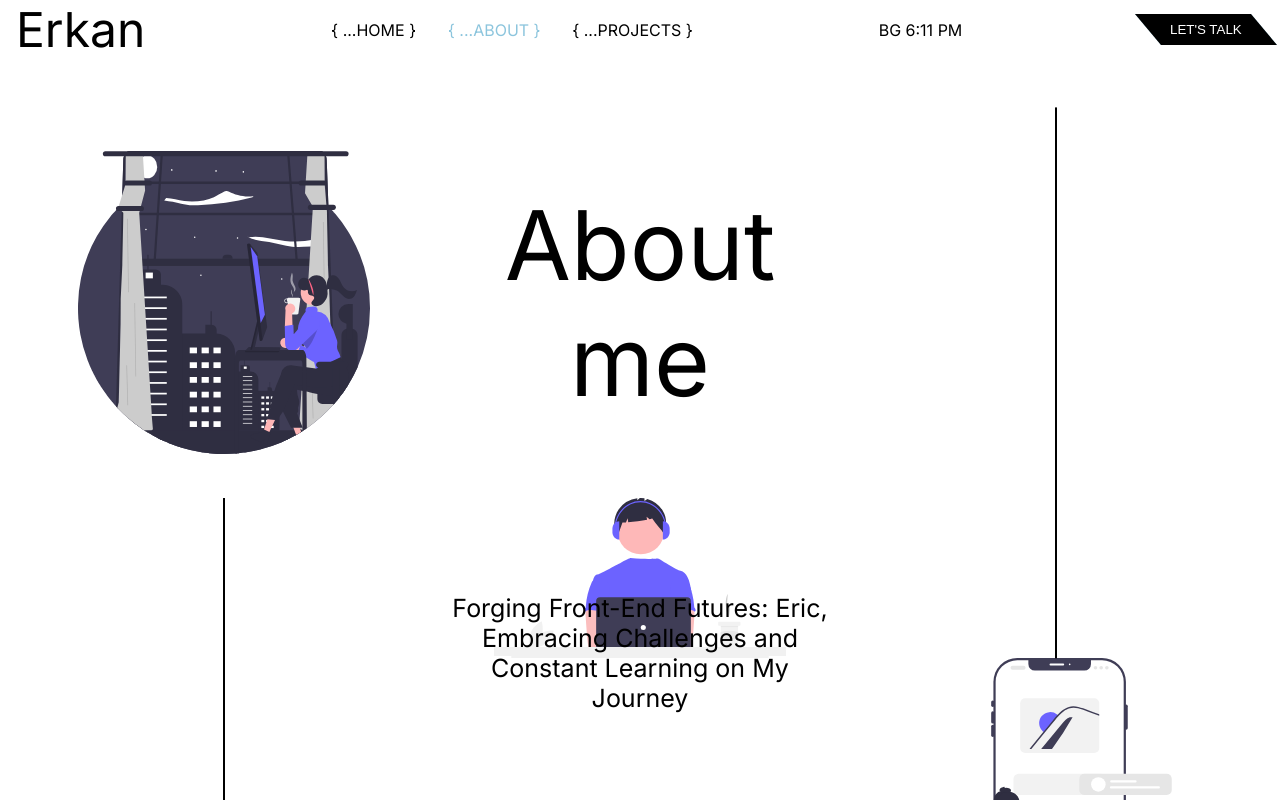
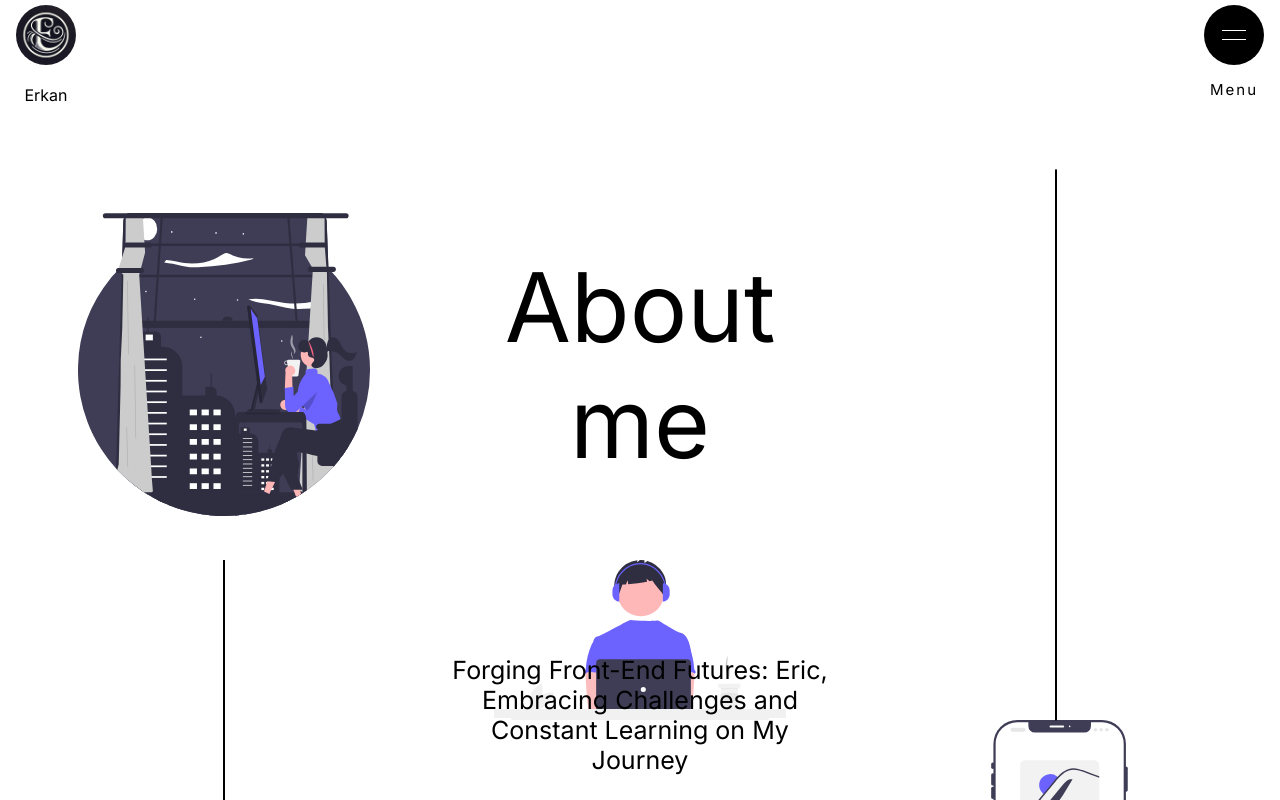
Before and after one commit to erkanuz/erkanuz-portfolio, a Next.js app: page /about in a window 1280 px wide. Shown: the top 800 px of the page. Built offline with nearby package versions, Linux system fonts and the light colour scheme.

Commit message:
Redesigned navigation bar

```diff
--- a/components/Navbar/Navbar.jsx
+++ b/components/Navbar/Navbar.jsx
@@ -1,22 +1,30 @@
 'use client';
-import { useState, useEffect } from 'react';
+import React, { useState, useRef, useEffect } from 'react'
+
+import Link from 'next/link'
+import { usePathname } from 'next/navigation';
+
+import gsap from 'gsap'
+import { useGSAP } from '@gsap/react'
+
 import styles from './style.module.scss'
 
-import Link from 'next/link';
-import { usePathname } from 'next/navigation';
+import NavbarModal from './NavbarModal';
 
-import TimeDisplay from './TimeDisplay';
-
-import { NavbarButton } from '../Buttons';
-
-const NavbarItems = [
+const menuLinks = [
   { id: 1, title: "{ ...HOME }", link: '/' },
   { id: 2, title: "{ ...ABOUT }", link: '/about' },
   { id: 3, title: "{ ...PROJECTS }", link: '/projects' },
 ]
 
+const socialLinks = [
+  { id: 1, title: "LinkedIn", to: '/' },
+  { id: 2, title: "Codewars", to: '/' },
+  { id: 3, title: "Github", to: '/' },
+  { id: 4, title: "Leetcode", to: '/' },
+]
+
 export const Navbar = () => {
-
   const [isActive, setIsActive] = useState(false);
   const pathname = usePathname();
 
@@ -24,7 +32,6 @@ export const Navbar = () => {
     // Check if there is an anchor in the URL
     const hash = window.location.hash;
     if (hash) {
-      // Find the target element by ID (in this case, 'contacts')
       const targetElement = document.getElementById(hash.substring(1));
       if (targetElement) {
         targetElement.scrollIntoView({ behavior: 'smooth' });
@@ -32,47 +39,86 @@ export const Navbar = () => {
     }
   }, []);
 
+  const container = useRef();
+  const [isMenuOpen, setIsMenuOpen] = useState(false);
+
+  const tl = useRef();
+
+  const toggleMenu = () => {
+    setIsMenuOpen(!isMenuOpen);
+  };
+
+  useGSAP(() => {
+    gsap.set(".menu_link_item_holder", { y: 75 });
+    gsap.set(".social_items", { x: -100 });
+    gsap.set(".show_reels", { x: -200 });
+
+    tl.current = gsap.timeline({
+      paused: true
+    })
+      .to(".menu_overlay", {
+        duration: 1.25,
+        clipPath: "polygon(0% 0%, 100% 0%, 100% 100%, 0% 100%)",
+        ease: "power4.inOut"
+      })
+      .to(".menu_link_item_holder", {
+        y: 0,
+        duration: 1,
+        stagger: 0.1,
+        ease: "power4.inOut",
+        delay: -0.75,
+      })
+      .to(".social_items", {
+        x: 0,
+        duration: 1,
+        stagger: 0.1,
+        ease: "power4.inOut",
+        delay: -0.75,
+      })
+      .to(".show_reels", {
+        x: 0,
+        duration: 1,
+        stagger: 0.1,
+        ease: "power4.inOut",
+        delay: -0.75,
+      })
+  }, { scope: container });
+
+  useEffect(() => {
+    if (isMenuOpen) {
+      tl.current.play();
+    } else {
+      tl.current.reverse();
+    }
+  }, [isMenuOpen]);
+
   return (
-    <header className={styles.header}>
-      <a href="/" className={styles.logo}>Erkan</a>
+    <header className={styles.menu_container} ref={container}>
 
-      <nav>
-        <ul>
-          {NavbarItems.map(item => (
-            <li key={item.id}>
-              <Link href={item.link}>
-                <span className={pathname === item.link ? styles.active : ''}>{item.title}</span>
+      {/*TOP MENU*/}
+      <nav className={styles.menu_bar}>
+
+        {/*LOGO*/}
+        <div className={styles.menu_logo}>
+          <Link href={"/"} className={styles.logo}>
+            <img src="/logo.png" alt="Logo" style={{height: '60px', width: '60px', borderRadius: '50%'}}/>
+            <p>Erkan</p>
           </Link>
-            </li>
-          ))}
-        </ul>
-      </nav>
+        </div>
 
-      <span className={styles.time_display}><TimeDisplay /></span>
-
-      <NavbarButton />
-
+        {/*NAVBAR BUTTON*/}
+        <div className={styles.nav_button}
+        onClick={toggleMenu}>
           <div onClick={() => setIsActive(!isActive)} className={styles.button}>
             <div className={`${styles.burger} ${isActive ? styles.burgerActive : ''}`}></div>
           </div>
+          <p className={styles.invisable}>Menu</p>
+        </div>
 
-      <div className={`${styles.menu} ${isActive ? styles.open : ''}`}>
-        <div className={styles.body}>
-          <div className={styles.nav}>
-            <div className={styles.second_header}>
-              <p>Navigation</p>
+      </nav>
 
-              {NavbarItems.map((item) => (
-                <li key={item.id}>
-                  <Link href={item.link}>
-                    <span className={pathname === item.link ? styles.active : ''}>{item.title}</span>
-                  </Link>
-                </li>
-              ))}
-            </div>
-          </div>
-        </div>
-      </div>
+      {/*NAVBAR_MODAL*/}
+      <NavbarModal menuLinks={menuLinks} socialLinks={socialLinks} className={isMenuOpen ? styles.active : ''} />
 
     </header>
   )
--- /dev/null
+++ b/components/Navbar/NavbarModal.jsx
@@ -0,0 +1,46 @@
+import Link from 'next/link';
+import { usePathname } from 'next/navigation';
+import styles from './style.module.scss'
+
+const NavbarModal = ({ menuLinks, socialLinks }) => {
+  const pathname = usePathname();
+
+  return (
+    <div className={`${styles.menu_overlay} menu_overlay`}>
+      <div className={styles.menu_copy}>
+        <div className={styles.menu_links}>
+          {menuLinks.map((link, index) => (
+            <div className={styles.menu_link_item} key={index}>
+              <div className={`${styles.menu_link_item_holder} menu_link_item_holder`}>
+                <Link href={link.link} className={styles.menu_link}>
+                  <span className={pathname === link.link ? styles.active : ''}>{link.title}</span>
+                </Link>
+              </div>
+            </div>
+          ))}
+        </div>
+      </div>
+
+      {/*BOTTOM ELEMENTS*/}
+      <div className={styles.bottom_elements}>
+        <div className={styles.social_links}>
+          {socialLinks.map((links, id) => (
+            <div className={styles.box} key={id}>
+              <div className={`${styles.social_items} social_items`}>
+                <a className={styles.socials} href={links.to}>{links.title} &#8599;</a>
+              </div>
+            </div>
+          ))}
+        </div>
+
+        <div className={styles.reels}>
+          <div className={`${styles.show_reels} show_reels`}>
+            <p> Currently based<br/> in Burgas, Bulgaria</p>
+          </div>
+        </div>
+      </div>
+    </div>
+  );
+};
+
+export default NavbarModal;
--- a/components/Navbar/TimeDisplay.jsx
+++ /dev/null
@@ -1,25 +0,0 @@
-import { useState, useEffect } from 'react';
-
-const TimeDisplay = () => {
-  const [time, setTime] = useState(new Date());
-
-  useEffect(() => {
-    const interval = setInterval(() => {
-      setTime(new Date());
-    }, 1000);
-
-    return () => clearInterval(interval);
-  }, []);
-
-  const euTime = time.toLocaleTimeString('en-US', {
-    timeZone: 'Europe/Sofia',
-    hour: 'numeric',
-    minute: '2-digit',
-    hour12: true,
-  });
-
-  const formattedTime = { __html: `BG ${euTime}` };
-  return <div dangerouslySetInnerHTML={formattedTime}/>;
-};
-
-export default TimeDisplay;
--- a/components/Navbar/style.module.scss
+++ b/components/Navbar/style.module.scss
@@ -1,120 +1,136 @@
-$small: 300px;
-$medium: 990px;
-$navbar-width: 300px;
+.menu_container {
+    position: sticky;
+    top: 0;
+    z-index: 20;
+    background-color: rgb(255, 255, 255);
 
-.header {
-    display: flex;
-    align-items: center;
-    justify-content: space-between;
+    height: 100%;
+
+    .menu_bar {
         max-width: 1800px;
         margin: 0 auto;
+        display: flex;
+        justify-content: space-between;
+        padding: 5px 0 0 0;
 
-    .logo {
-        font-size: 48px;
-    }
+        .menu_logo {
+            z-index: 200;
+            text-align: center;
 
-    nav {
-        ul {
-            display: flex;
-            align-items: center;
-            gap: 2em;
-            margin: 0;
-
-            span {
-                position: relative;
-                transition: color .3s;
-
-                &::after {
-                    content: '';
-                    position: absolute;
-                    width: 0px; height: 2px;
-                    background-color: black;
-                    left: .0; bottom: -.5rem;
-                    transition: all .4s ease-in-out;
-                }
-
-                &:hover::after {
-                    width: 100%;
-                }
-
-                &.active {
-                    color: #8CC5DD;
+            @media (max-width: 768px) {
+                left: 0;
             }
         }
     }
 }
 
-    .menu {
+.menu_overlay {
     position: fixed;
-        height: 100vh;
-        z-index: 99;
+    left: 0;
     top: 0;
-        right: -100%;
-        background-color: rgb(41, 41, 41);
-        transition: right 0.6s ease-in-out;
+    width: 100%;
+    height: 100%;
+    padding: 1em;
+    background: #f0f9ff;
+    display: flex;
+    flex-direction: column;
+    justify-content: space-between;
+    clip-path: polygon(0% 0%, 100% 0%, 100% 0%, 0% 0%);
 
-        &.open {
-          right: 0;
+    z-index: 100;
 }
 
-        .body {
-            box-sizing: border-box;
-            height: 100%;
-            padding: 100px;
+.menu_copy {
+    max-width: 1800px;
+    margin: 0 auto;
+    display: flex;
+    flex-direction: column;
+    align-items: start;
+    justify-content: center;
+    width: 100%;
+    flex-grow: 1;
+    gap: 10em;
 
-            .nav {
-                font-size: 56px;
-                gap: 12px;
-                margin-top: 40px;
+    .menu_links {
+        display: flex;
+        flex-direction: column;
+        gap: 1.5em;
 
-                .second_header {
-                    display: flex;
-                    align-items: start;
-                    flex-direction: column;
-                    justify-content: space-between;
-
-                    p {
-                        color: rgb(153,153,153);
-                        border-bottom: 1px solid rgb(153,153,153);
-                        text-transform: uppercase;
-                        font-size: 10px;
+        >div>div>a>span {
+            &.active {
+                color: red;
             }
 
-                    span {
-                        color: white;
-                        font-weight: 300;
-                        font-size: 20px;
+            position: relative;
 
-                        &.active {
-                            color: #8CC5DD;
+            &::before {
+                content: '';
+                position: absolute;
+                width: 0%;
+                height: 3px;
+                bottom: -3px;
+                background-color: black;
+                transition: all .4s ease-in-out;
+            }
+
+            &:hover::before {
+                width: 100%;
             }
         }
-                }
+
+        @media (max-width: 768px) {
+            gap: .5em;
+            margin-top: 5em;
         }
     }
 }
 
+.menu_link_item {
+    width: max-content;
+    clip-path: polygon(0 0, 100% 0, 100% 100%, 0% 100%);
+}
+
+.menu_link_item_holder {
+    position: relative;
+    color: black;
+    font-size: 80px;
+    font-weight: 400;
+    letter-spacing: -0.02em;
+    line-height: 100%;
+
+    a {
+        font-size: 60px;
+
+        @media (max-width: 767px) {
+            font-size: 30px;
+        }
+    }
+}
+
+.nav_button {
+    z-index: 200;
+
     .button {
-        position: fixed;
-        right: 0;
-        margin: 20px;
-        width: 50px; height: 50px;
-        background-color: #8CC5DD;
+        width: 60px;
+        height: 60px;
+        background-color: black;
         border-radius: 50%;
         display: flex;
         align-items: center;
         justify-content: center;
         cursor: none;
-        z-index: 100;
 
         .burger {
             width: 100%;
-            &::after, &::before {
+
+            &::after,
+            &::before {
                 content: '';
                 display: block;
                 width: 40%;
                 background-color: white;
-                height: 1px; margin: auto;
+                height: 1px;
+                margin: auto;
                 transition: transform .3s;
                 position: relative;
             }
@@ -133,33 +149,72 @@ $navbar-width: 300px;
                 top: -1px;
                 transform: rotate(45deg);
             }
+
             &::before {
                 top: 0px;
                 transform: rotate(-45deg);
             }
         }
     }
-}
 
-@media screen and (max-width: 800px) {
-    .header {
-
-        nav, .time_display {
-            display: none;
-        }
+    @media (max-width: 768px) {
+        right: 0;
     }
 }
 
-@media only screen and (min-width:800px) and (max-width: 1024px) {
-    .header {
-        margin: 0 1rem;
+.invisable {
+    visibility: visible;
+
+    text-align: center;
+    font-size: 15px;
+    font-weight: medium;
+    letter-spacing: 2px;
+    color: black;
+}
+
+.bottom_elements {
+    max-width: 1800px;
+    margin: 0 auto;
+    display: flex;
+    align-items: center;
+    justify-content: space-between;
+    width: 100%;
+    padding-top: 2em;
+    padding-bottom: 2em;
+
+    .social_links {
+        display: flex;
+        gap: 45px;
+
+        .box {
+            width: max-content;
+            clip-path: polygon(0 0, 100% 0, 100% 100%, 0% 100%);
+
+            .socials:hover {
+                text-decoration: line-through;
             }
         }
 
-@media screen and (min-width: 820px) {
-    .header {
-        .button {
-            display: none;
+        @media (max-width: 768px) {
+            display: grid;
+            gap: 10px;
         }
     }
+
+    .reels {
+        display: flex;
+        justify-content: end;
+        width: max-content;
+        clip-path: polygon(0 0, 100% 0, 100% 100%, 0% 100%);
+
+        text-transform: uppercase;
+
+        @media (max-width: 768px) {
+            margin-top: 1rem;
         }
+    }
+
+    @media (max-width: 768px) {
+        display: grid;
+    }
+}
```
Also changed, not shown: public/logo.png (added). Lines whose indentation alone changed are shown as unchanged.
